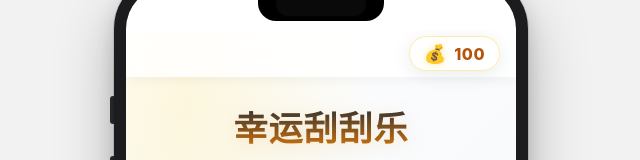
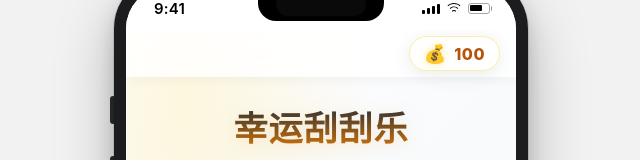
Before and after one commit to insvolc/scratchgame, a Vue app: page / in a window 1280 px wide. Shown: the top 160 px of the page, without its empty margins (319-959 px from the left). Built offline with nearby package versions, Linux system fonts and the light colour scheme.

Commit message:
feat: 手机模拟器增加顶部状态栏并优化底部 Home Indicator

```diff
--- a/src/components/MobilePreview.vue
+++ b/src/components/MobilePreview.vue
@@ -11,6 +11,30 @@
         <div class="device-notch">
           <div class="dynamic-island"></div>
         </div>
+        <div class="device-status-bar">
+          <span class="status-time">9:41</span>
+          <div class="status-icons">
+            <div class="status-signal">
+              <span></span>
+              <span></span>
+              <span></span>
+              <span></span>
+            </div>
+            <div class="status-wifi">
+              <svg viewBox="0 0 16 12" width="16" height="12">
+                <path d="M8 1c2.5 0 4.8 1 6.5 2.6l-.7.7C12.4 2.9 10.3 2 8 2S3.6 2.9 2.2 4.3l-.7-.7C3.2 2 5.5 1 8 1z" fill="currentColor"/>
+                <path d="M8 4.5c1.7 0 3.2.7 4.3 1.8l-.7.7C10.7 5.9 9.4 5.3 8 5.3S5.3 5.9 4.4 6.9l-.7-.7C4.8 5.2 6.3 4.5 8 4.5z" fill="currentColor"/>
+                <path d="M8 8c.9 0 1.7.4 2.2 1l-.7.7c-.4-.4-.9-.7-1.5-.7s-1.1.3-1.5.7l-.7-.7C6.3 8.4 7.1 8 8 8z" fill="currentColor"/>
+              </svg>
+            </div>
+            <div class="status-battery">
+              <div class="battery-body">
+                <div class="battery-level"></div>
+              </div>
+              <div class="battery-cap"></div>
+            </div>
+          </div>
+        </div>
         <div class="iframe-wrapper">
           <iframe
             ref="iframeRef"
@@ -21,7 +45,7 @@
             title="幸运刮刮乐"
           ></iframe>
         </div>
-        <div class="device-home-indicator"></div>
+        <div class="device-home-bar"></div>
       </div>
     </div>
 
@@ -116,7 +140,7 @@ onUnmounted(() => {
     background: #000;
     border-bottom-left-radius: 18px;
     border-bottom-right-radius: 18px;
-    z-index: 10;
+    z-index: 11;
   }
 
   .dynamic-island {
@@ -128,6 +152,93 @@ onUnmounted(() => {
     height: 24px;
     background: #0a0a0a;
     border-radius: 12px;
+  }
+
+  .device-status-bar {
+    position: absolute;
+    top: 0;
+    left: 0;
+    right: 0;
+    height: 44px;
+    padding: 0 24px 0 28px;
+    display: flex;
+    align-items: center;
+    justify-content: space-between;
+    color: #000;
+    z-index: 10;
+    font-family: -apple-system, BlinkMacSystemFont, 'SF Pro Text', 'Helvetica Neue', sans-serif;
+    background: #fff;
+  }
+
+  .status-time {
+    font-size: 15px;
+    font-weight: 600;
+    letter-spacing: 0.2px;
+    min-width: 38px;
+  }
+
+  .status-icons {
+    display: flex;
+    align-items: center;
+    gap: 6px;
+  }
+
+  .status-signal {
+    display: flex;
+    align-items: flex-end;
+    gap: 2px;
+    height: 12px;
+  }
+
+  .status-signal span {
+    width: 3px;
+    background: #000;
+    border-radius: 1px;
+  }
+
+  .status-signal span:nth-child(1) { height: 4px; }
+  .status-signal span:nth-child(2) { height: 6px; }
+  .status-signal span:nth-child(3) { height: 8px; }
+  .status-signal span:nth-child(4) { height: 10px; }
+
+  .status-wifi {
+    width: 16px;
+    height: 12px;
+    display: flex;
+    align-items: center;
+    justify-content: center;
+    color: #000;
+  }
+
+  .status-battery {
+    display: flex;
+    align-items: center;
+    gap: 1px;
+    height: 12px;
+  }
+
+  .battery-body {
+    width: 22px;
+    height: 11px;
+    border: 1px solid rgba(0, 0, 0, 0.35);
+    border-radius: 3px;
+    padding: 1.5px;
+    display: flex;
+    align-items: center;
+  }
+
+  .battery-level {
+    width: 70%;
+    height: 100%;
+    background: #000;
+    border-radius: 1px;
+  }
+
+  .battery-cap {
+    width: 1.5px;
+    height: 5px;
+    background: rgba(0, 0, 0, 0.4);
+    border-radius: 0 1px 1px 0;
   }
 
   .iframe-wrapper {
@@ -146,14 +257,14 @@ onUnmounted(() => {
     display: block;
   }
 
-  .device-home-indicator {
+  .device-home-bar {
     position: absolute;
     bottom: 8px;
     left: 50%;
     transform: translateX(-50%);
     width: 134px;
     height: 5px;
-    background: rgba(255, 255, 255, 0.6);
+    background: rgba(0, 0, 0, 0.75);
     border-radius: 100px;
     z-index: 10;
   }
```
